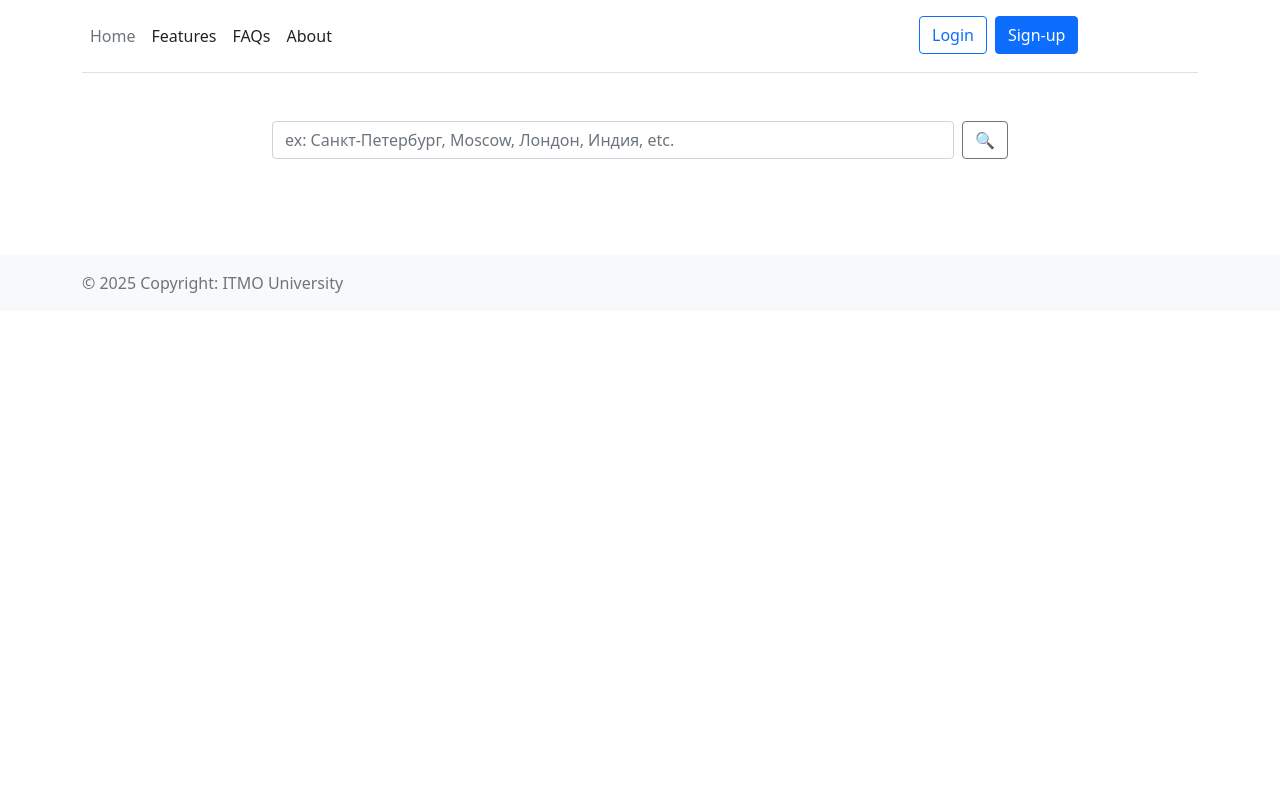
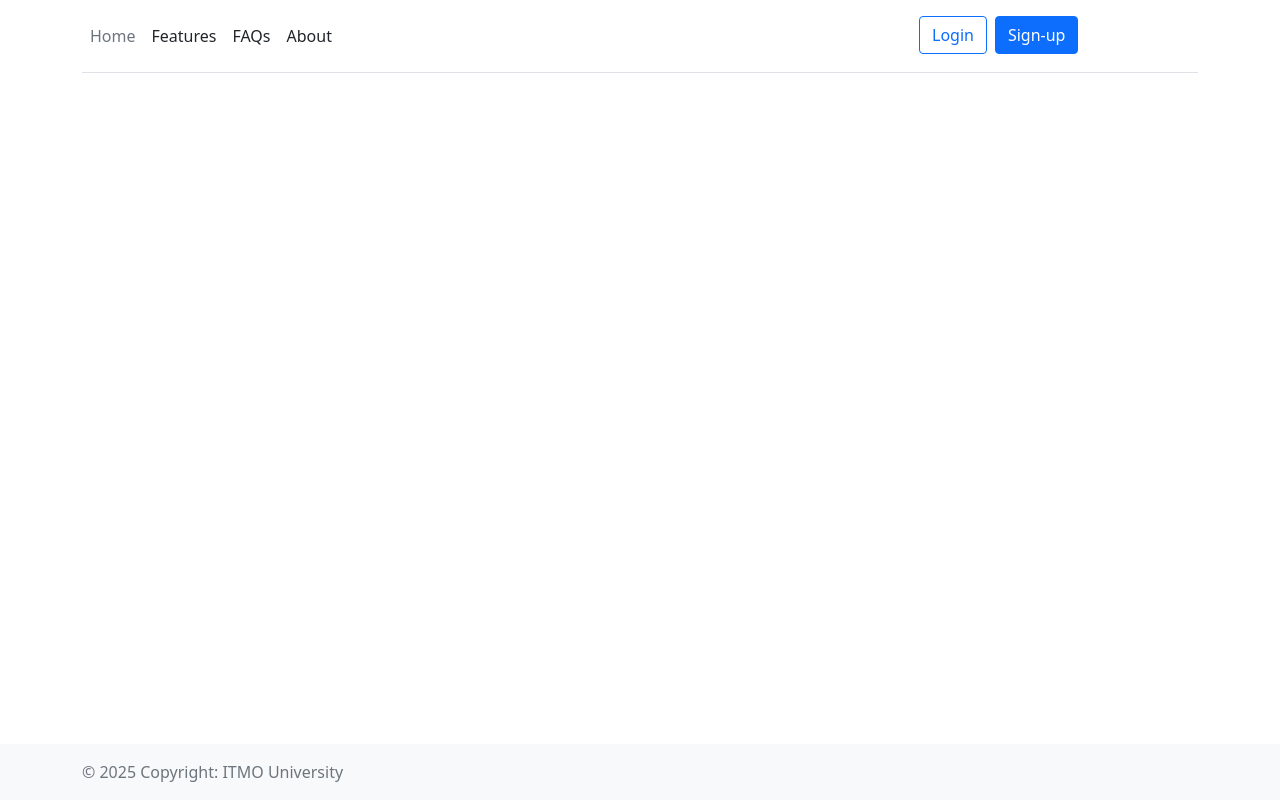
Before and after one commit to abdulovia/weather, a Django app: page / in a window 1280 px wide. Run offline with Django 5.2, Linux system fonts and the light colour scheme.

Commit message:
Update base.html

```diff
--- a/weather_app/templates/base.html
+++ b/weather_app/templates/base.html
@@ -1,5 +1,6 @@
+{% load static %}
 <!DOCTYPE html>
-<html>
+<html style="height: 100%;">
 
 <head>
     <meta charset="utf-8">
@@ -7,19 +8,19 @@
 
     <title>{% block title %}Base Title{% endblock %}</title>
 
-    <link href="https://cdn.jsdelivr.net/npm/bootstrap@5.0.2/dist/css/bootstrap.min.css" rel="stylesheet"
-        integrity="sha384-EVSTQN3/azprG1Anm3QDgpJLIm9Nao0Yz1ztcQTwFspd3yD65VohhpuuCOmLASjC" crossorigin="anonymous">
+    <link rel="icon" type="image/x-icon" href="{% static 'img/favicon.png' %}">
+    <link href="{% static 'css/bootstrap.min.css' %}" rel="stylesheet">
 </head>
 
-<body>
-    <main>
+<body class="d-flex flex-column h-100">
+    <main class="flex-shrink-0">
         <div class="container">
             <header class="d-flex flex-wrap justify-content-md-between py-3 mb-4 border-bottom">
 
                 <ul class="nav col-12 col-md-auto mb-2 justify-content-left mb-md-0">
                     <li><a href="{% url 'locations:home' %}" class="nav-link px-2 link-secondary">Home</a></li>
-                    <li><a href="{% url 'locations:home' %}" class="nav-link px-2 link-dark">Features</a></li>
-                    <li><a href="{% url 'locations:home' %}" class="nav-link px-2 link-dark">FAQs</a></li>
+                    <li><a href="{% url 'locations:features' %}" class="nav-link px-2 link-dark">Features</a></li>
+                    <li><a href="{% url 'locations:faq' %}" class="nav-link px-2 link-dark">FAQs</a></li>
                     <li><a href="{% url 'locations:home' %}" class="nav-link px-2 link-dark">About</a></li>
                 </ul>
 
@@ -53,36 +54,17 @@
             </header>
         </div>
 
-        <div class="container">
-            <div class="row justify-content-center" style="margin-top: 3em;">
-                <div class="col-md-8">
+        {% block content %}{% endblock %}
 
-                    <div class="search-container">
-                        <form role="search" method="get" action="/search" class="d-flex">
-                            <input type="search" class="form-control search-input" name="q"
-                                placeholder="ex: Санкт-Петербург, Moscow, Лондон, Индия, etc." required />
-                            <button type="submit" class="btn btn-outline-secondary ms-2">&#128269;</button>
-                        </form>
-                    </div>
-
-                </div>
-            </div>
-        </div>
-
-        {% block content %}
-
-        {% endblock %}
-
-        <footer class="footer mt-auto py-3 bg-light">
-            <div class="container">
-                <span class="text-muted">&copy; 2025 Copyright: ITMO University</span>
-            </div>
-        </footer>
     </main>
 
-    <script src="https://cdn.jsdelivr.net/npm/bootstrap@5.0.2/dist/js/bootstrap.bundle.min.js"
-        integrity="sha384-MrcW6ZMFYlzcLA8Nl+NtUVF0sA7MsXsP1UyJoMp4YLEuNSfAP+JcXn/tWtIaxVXM"
-        crossorigin="anonymous"></script>
+    <footer class="footer mt-auto py-3 bg-light">
+        <div class="container">
+            <span class="text-muted">&copy; 2025 Copyright: ITMO University</span>
+        </div>
+    </footer>
+
+    <script src="{% static 'js/bootstrap.bundle.min.js' %}"></script>
 </body>
 
 </html>
```
